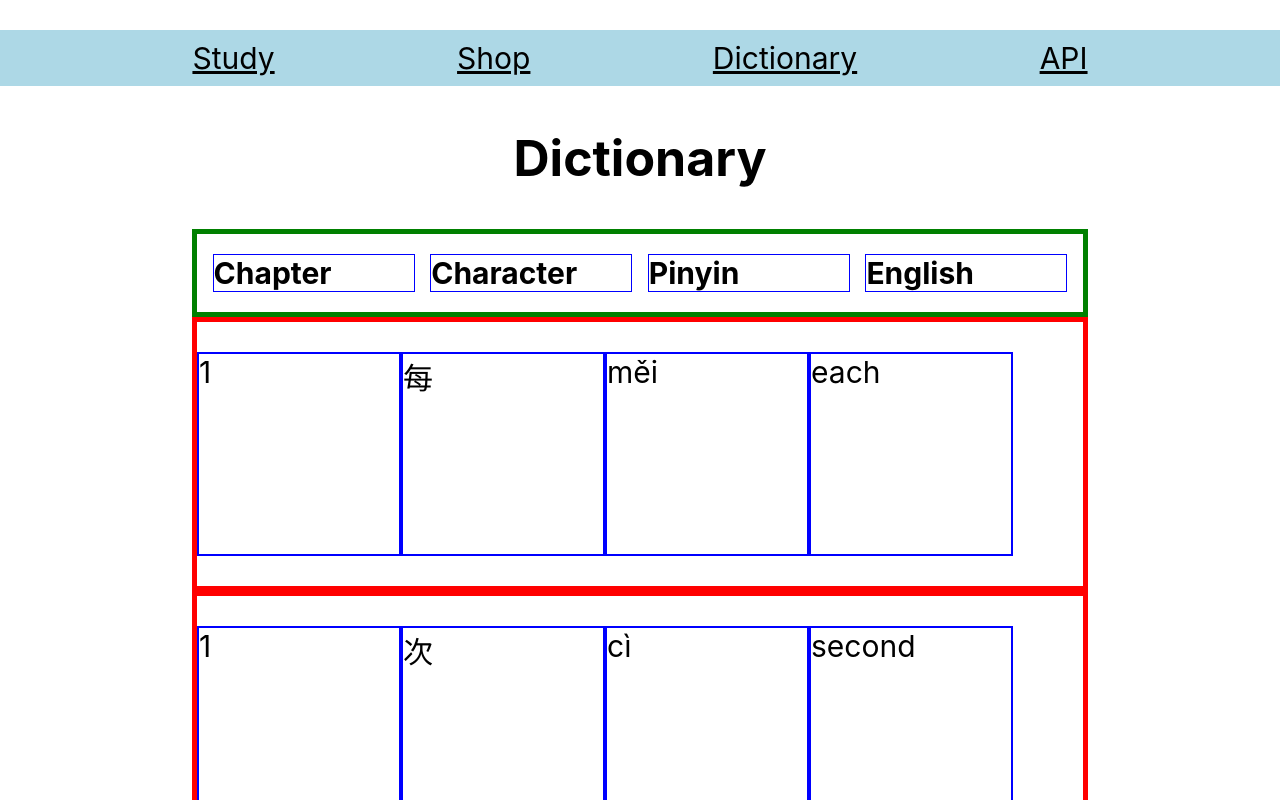
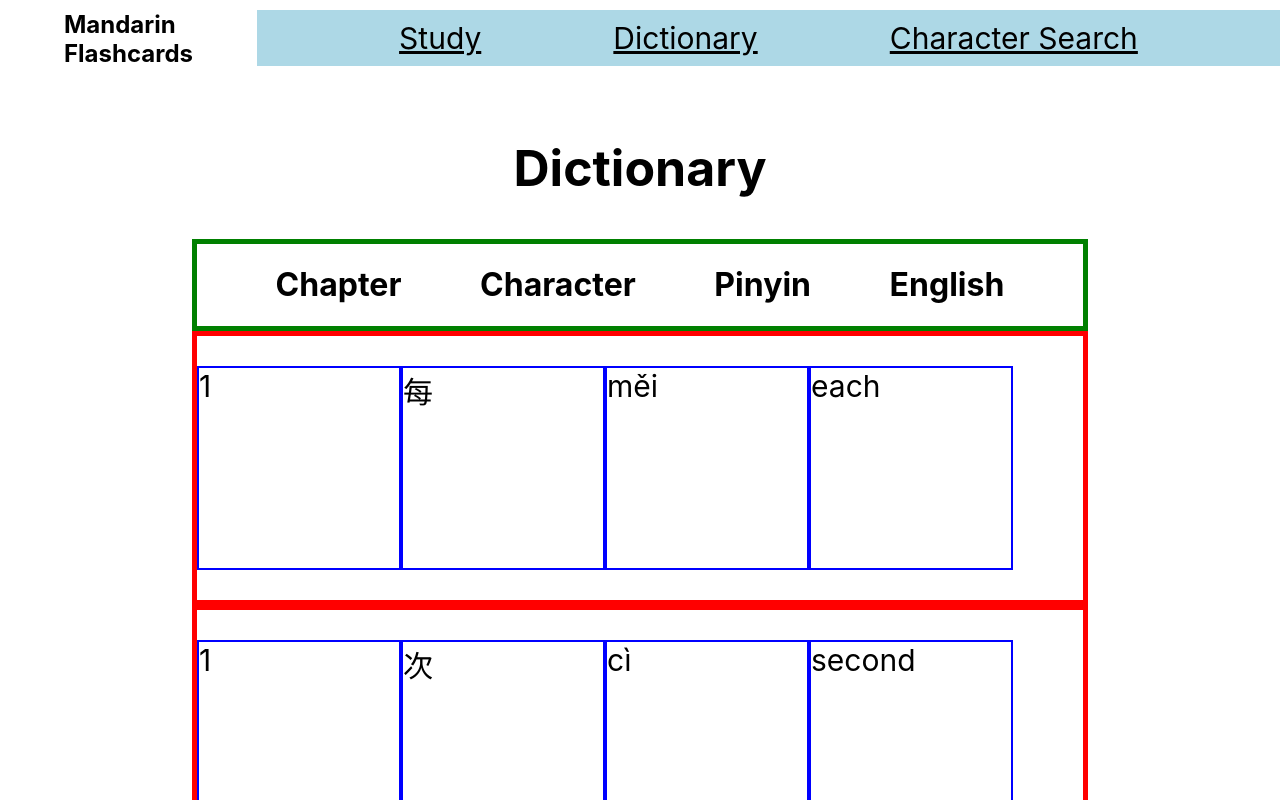
Before and after one commit to joelmackenz/bang-mandarin-flashcards, a React (Create React App) app: page /dictionary in a window 1280 px wide. Shown: the top 800 px of the page. Built offline with nearby package versions, Linux system fonts and the light colour scheme; the HTML template or start-up script is replaced by a standard one.

Commit message:
Add files via upload

```diff
--- a/src/components/Dictionary-page/Dictionary-page.css
+++ b/src/components/Dictionary-page/Dictionary-page.css
@@ -13,13 +13,7 @@
     width:200px;
 }
 
-h2 {
-    display:flex;
-    justify-content:center;
-    font-size:50px;
-}
-
-h1 {
+.title {
     font-size: 30px;
     border: 1px solid blue;
     width:200px;
--- a/src/components/Dictionary-page/Dictionary-page.js
+++ b/src/components/Dictionary-page/Dictionary-page.js
@@ -41,10 +41,10 @@ class DictionaryPage extends React.Component {
             <div>
                 <h2>Dictionary</h2>
                 <div className="columnTitles">
-                    <h1>Chapter</h1>
-                    <h1>Character</h1>
-                    <h1>Pinyin</h1>
-                    <h1>English</h1>
+                    <h1 class-name="title">Chapter</h1>
+                    <h1 class-name="title">Character</h1>
+                    <h1 class-name="title">Pinyin</h1>
+                    <h1 class-name="title">English</h1>
                 </div>
                 {entries}
             </div>
--- a/src/components/Nav/Nav.css
+++ b/src/components/Nav/Nav.css
@@ -1,3 +1,16 @@
+.nav {
+    display:flex;
+    flex-direction:row;
+}
+
+
+.main-title {
+    display:flex;
+    margin-top:10px;
+    height:100%;
+    margin-left:5%;
+}
+
 .nav-links {
     font-size:30px;
 
@@ -6,9 +19,13 @@
     justify-content:space-evenly;
 
     padding:10px;
-    background-color:lightblue
+    background-color:lightblue;
+
+    margin-top:10px;
+    width:100%;
+    height:100%;
 }
 
-.navStyle{
+.nav-style{
     color:black;
 }
--- a/src/components/Nav/Nav.js
+++ b/src/components/Nav/Nav.js
@@ -3,29 +3,20 @@ import {Link, withRouter} from 'react-router-dom';
 import "./Nav.css";
 
 function Nav() {
-
-const navStyle = {
-    color:'black'
-}
-
   return (
-    <nav>
+    <nav className="nav">
+      <h1 className="main-title">Mandarin Flashcards</h1>
         <ul className="nav-links">
-
-            <Link className="navStyle" to='/study'>
+            <Link className="nav-style" to='/study'>
               Study
             </Link>
 
-            <Link className="navStyle" to='/shop'>
-              Shop
-            </Link>
-
-            <Link className="navStyle" to='/dictionary'>
+            <Link className="nav-style" to='/dictionary'>
               Dictionary
             </Link>
 
-            <Link className="navStyle" to='/API'>
-              API
+            <Link className="nav-style" to='/charactersearch'>
+              Character Search
             </Link>
 
         </ul>
```
